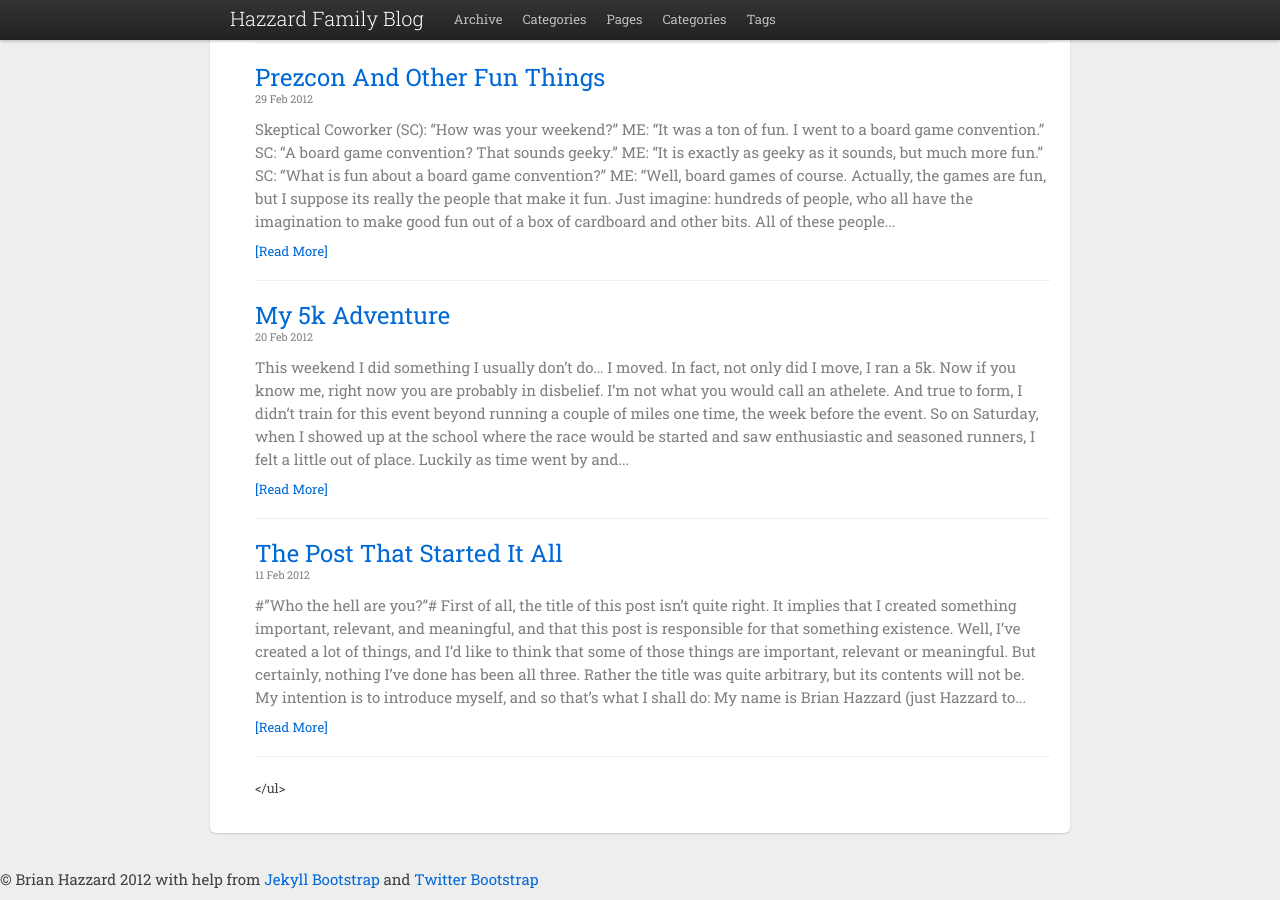
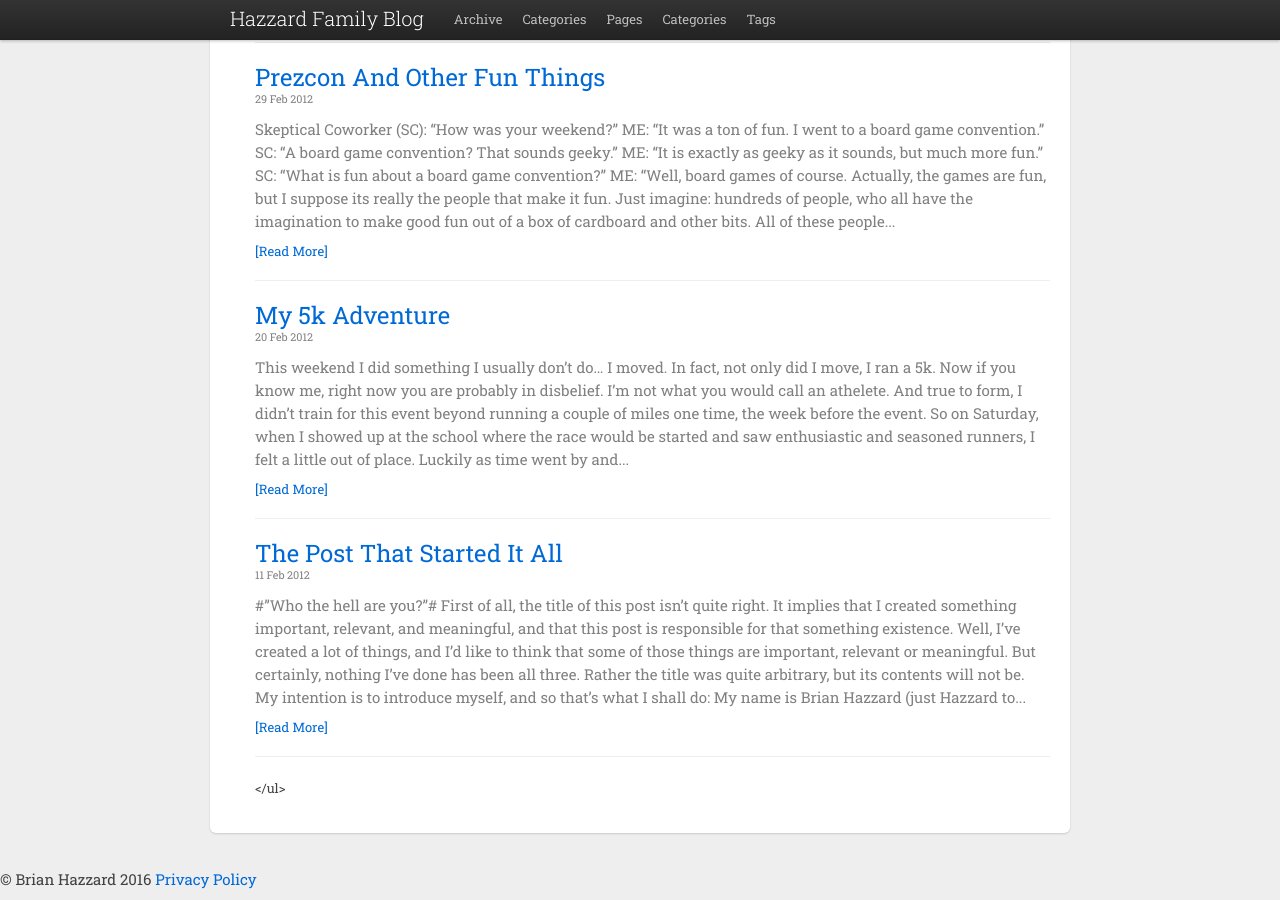
Before and after one commit to bhazzard/bhazzard.github.com, a Jekyll site: the page built from index.md, in a window 1280 px wide and 900 px high, scrolled down 3315 px. Built offline with Jekyll 4.4.1, drawn with Linux system fonts in a browser that asks for light colours.

Commit message:
add privacy policy

```diff
--- a/_includes/themes/twitter/default.html
+++ b/_includes/themes/twitter/default.html
@@ -55,9 +55,8 @@
       </div>
 
       <footer>
-        <p>&copy; {{ site.author.name }} 2012
-          with help from <a href="http://jekyllbootstrap.com" target="_blank" title="The Definitive Jekyll Blogging Framework">Jekyll Bootstrap</a>
-          and <a href="http://twitter.github.com/bootstrap/" target="_blank">Twitter Bootstrap</a>
+        <p>&copy; {{ site.author.name }} 2016
+          <a href="/privacy.html" target="_blank">Privacy Policy</a>
         </p>
       </footer>
 
```
